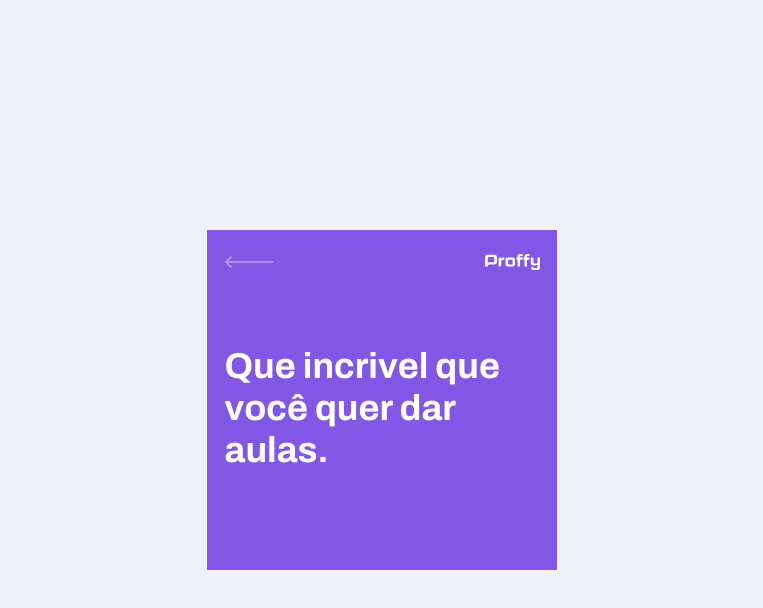
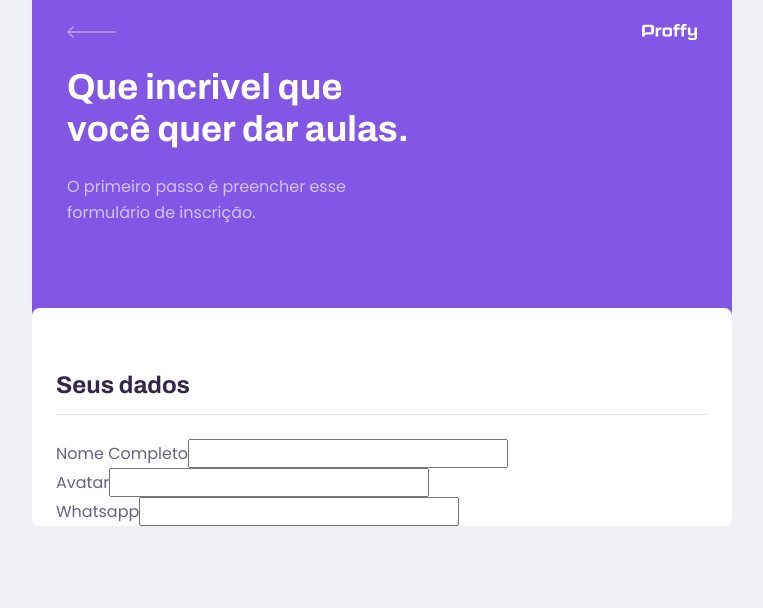
Before and after one commit to EdsonLuiz/nlw2-web, a React (Create React App) app: page /give-classes in a window 1280 px wide. Shown: the top 608 px of the page, without its empty margins (258-1021 px from the left). Built offline with nearby package versions, Linux system fonts and the light colour scheme.

Commit message:
feat: add input and style to teacher form page

```diff
--- a/src/components/PageHeader/PageHeader.tsx
+++ b/src/components/PageHeader/PageHeader.tsx
@@ -8,10 +8,12 @@
 
 interface PageHeaderProps {
   title: string;
+  description?: string;
 }
 
 const PageHeader:React.FC<PageHeaderProps> = (props) => {
-  const {title, children} = props
+
+  const {title, children, description} = props
   return (
       <header className="page-header">
         <div className="top-bar-container">
@@ -23,6 +25,7 @@
 
         <div className="header-content">
           <strong>{title}</strong>
+          {description && <p>{description}</p>}
           {children}
         </div>
 
--- a/src/components/PageHeader/styles.css
+++ b/src/components/PageHeader/styles.css
@@ -40,6 +40,14 @@
   color: var(--color-title-in-primary);
 }
 
+.page-header .header-content p {
+  max-width: 30rem;
+  font-size: 1.6rem;
+  line-height: 2.6rem;
+  color: var(--color-text-in-primary);
+  margin-top: 2.4rem;
+}
+
 @media (min-width: 700px) {
   .page-header {
     height: 340px;
--- a/src/pages/TeacherForm/TeacherForm.tsx
+++ b/src/pages/TeacherForm/TeacherForm.tsx
@@ -1,12 +1,36 @@
 import React from 'react'
 import {PageHeader} from '../../components/PageHeader'
+
+import './styles.css'
 
 const TeacherForm:React.FC = () => {
   const title = "Que incrivel que você quer dar aulas."
   return (
-    <>
-      <PageHeader title={title} />
-    </>
+    <div id="page-teacher-form" className="container">
+      <PageHeader
+        description="O primeiro passo é preencher esse formulário de inscrição."
+        title={title} />
+
+      <main>
+        <fieldset>
+          <legend>Seus dados</legend>
+          <div className="input-block">
+            <label htmlFor="name">Nome Completo</label>
+            <input type="text" id="name"/>
+          </div>
+
+          <div className="input-block">
+            <label htmlFor="avatar">Avatar</label>
+            <input type="text" id="avatar"/>
+          </div>
+
+          <div className="input-block">
+            <label htmlFor="whatsapp">Whatsapp</label>
+            <input type="text" id="whatsapp"/>
+          </div>
+        </fieldset>
+      </main>
+    </div>
   )
 }
 
--- /dev/null
+++ b/src/pages/TeacherForm/styles.css
@@ -0,0 +1,39 @@
+#page-teacher-form {
+  width: 100vw;
+  height: 100vh;
+}
+
+#page-teacher-form .page-header .header-content {
+  margin-bottom: 6.4rem;
+}
+
+#page-teacher-form main {
+  background: var(--color-box-base);
+  width: 100%;
+  max-width: 74rem;
+  border-radius: 0.8rem;
+  margin: -3.2rem auto 3.2rem;
+  padding-top: 6.4rem;
+  overflow: hidden;
+}
+
+#page-teacher-form main fieldset {
+  border: 0;
+  padding: 0 2.4rem;
+}
+
+#page-teacher-form main fieldset + fieldset {
+  margin-top: 6.4rem;
+}
+
+#page-teacher-form main fieldset legend {
+  font: 700 2.4rem Archivo;
+  color: var(--color-text-title);
+  margin-bottom: 2.4rem;
+  display: flex;
+  align-items: center;
+  justify-content: space-between;
+  width: 100%;
+  padding-bottom: 1.6rem;
+  border-bottom: 1px solid var(--color-line-in-white);
+}
```
